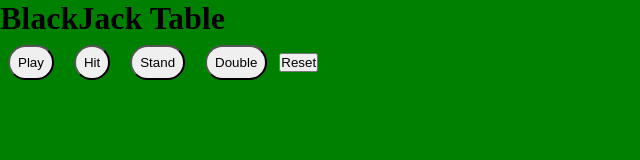
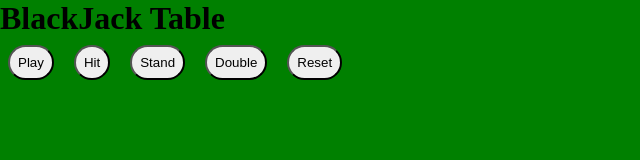
Before and after one commit to S-truong95/BlackJack, a website: page docs/index.html in a window 1280 px wide. Shown: the whole page, without its empty margins (0-640 px from the left). Drawn offline with Linux system fonts and the light colour scheme; files whose address does not match are found by name.

Commit message:
fix button

```diff
--- a/docs/css/main.css
+++ b/docs/css/main.css
@@ -37,3 +37,10 @@
     margin: .5rem;
     border-radius: 2rem;
 }
+
+#btn-reset{
+    color: black;
+    padding: .5rem;
+    margin: .5rem;
+    border-radius: 2rem;
+}
```
